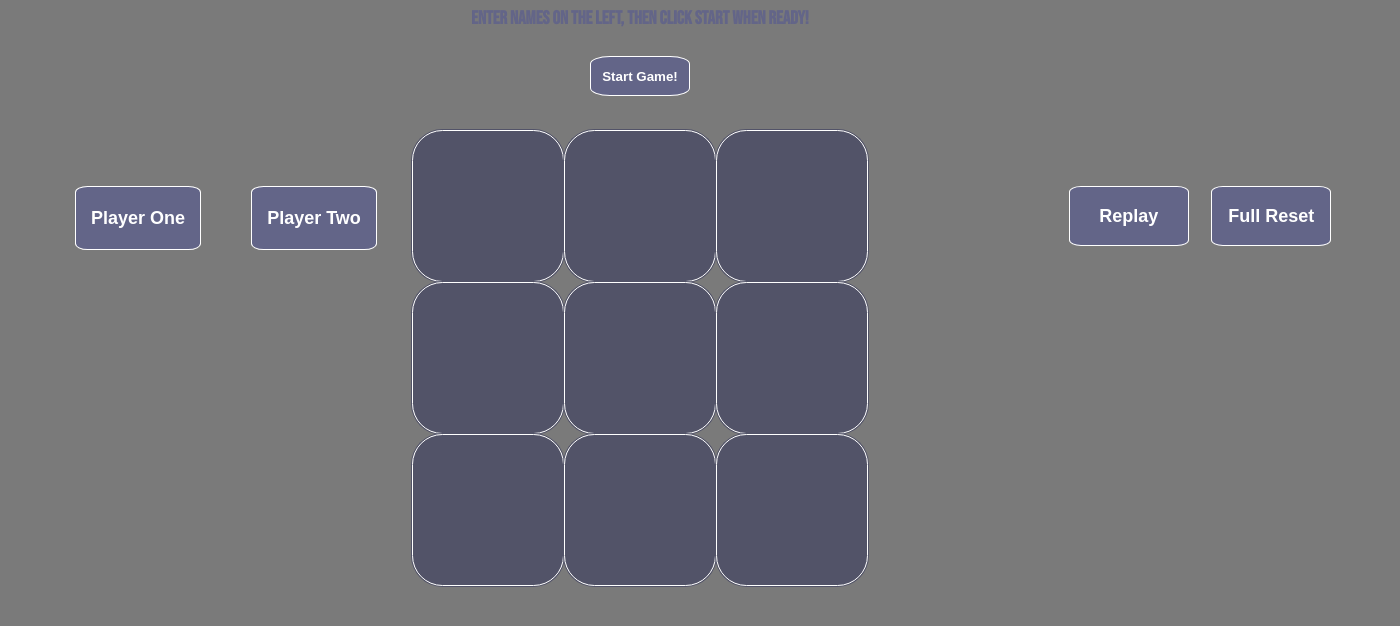
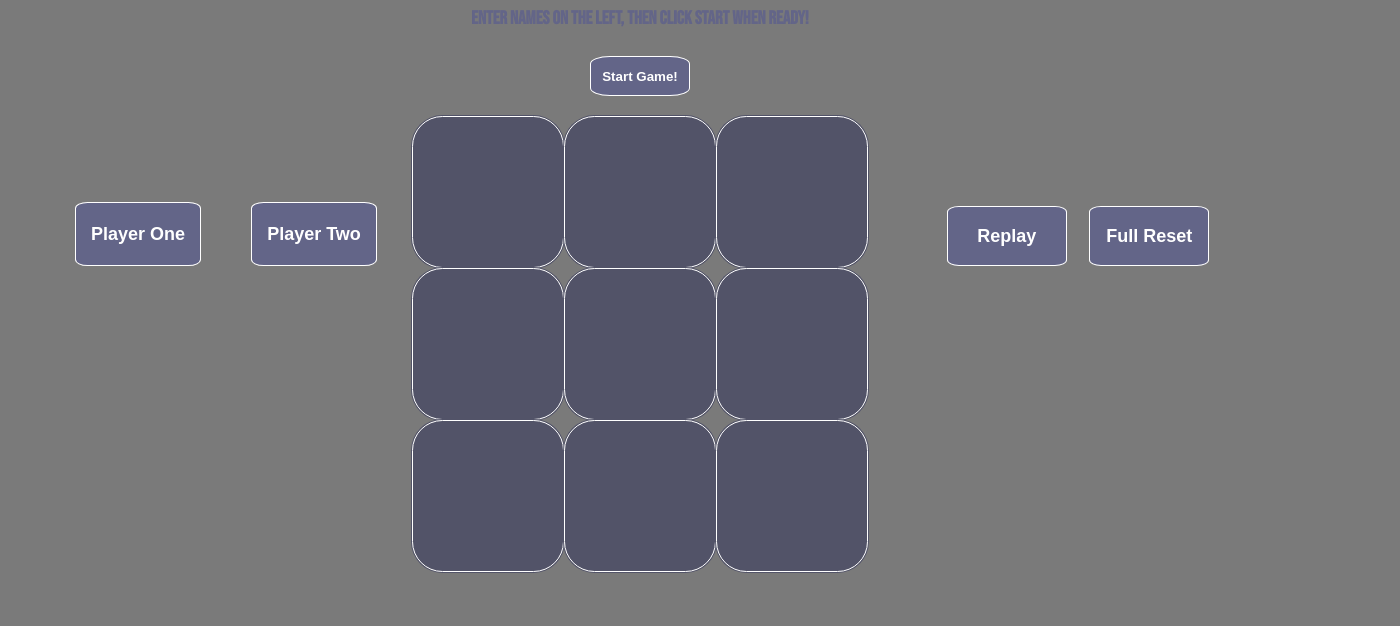
Before and after one commit to BaxterPenfield/TicTacToe.proj, a plain HTML site: page index.html in a window 1280 px wide. Shown: the part 84-710 px from the top of the page, 1400 px wide, since content can reach past the window. Drawn offline with Linux system fonts and the light colour scheme.

Commit message:
Finishing touches to CSS, sloppy but a time crunch is a time crunch

```diff
--- a/style.css
+++ b/style.css
@@ -15,8 +15,8 @@ section {
     grid-template-columns: repeat(3, auto);
     width: 306px;
     margin: 50px auto;
-    margin-top: 0px;
-    margin-bottom: 0px;
+    margin-top: 50px;
+    margin-bottom: 5px;
     justify-content: center;
 }
 .cell {
@@ -85,8 +85,8 @@ h3 {
 .player-names {
     display: flex;
     margin-left: 75px;
-    position: relative;
-    top: 120px;
+    position: absolute;
+    bottom: 450px;
     width: 240px;
 }
 .player-one::placeholder {
@@ -111,10 +111,9 @@ h3 {
     font-weight: bold;
 }
 .restart-buttons {
-    position: relative;
-    bottom: 400px;
-    left: 1000px;
-    right: 0px;
+    position: absolute;
+    bottom: 450px;
+    right: 2px;
     width: 400px;
 }
 .game-status {
```
